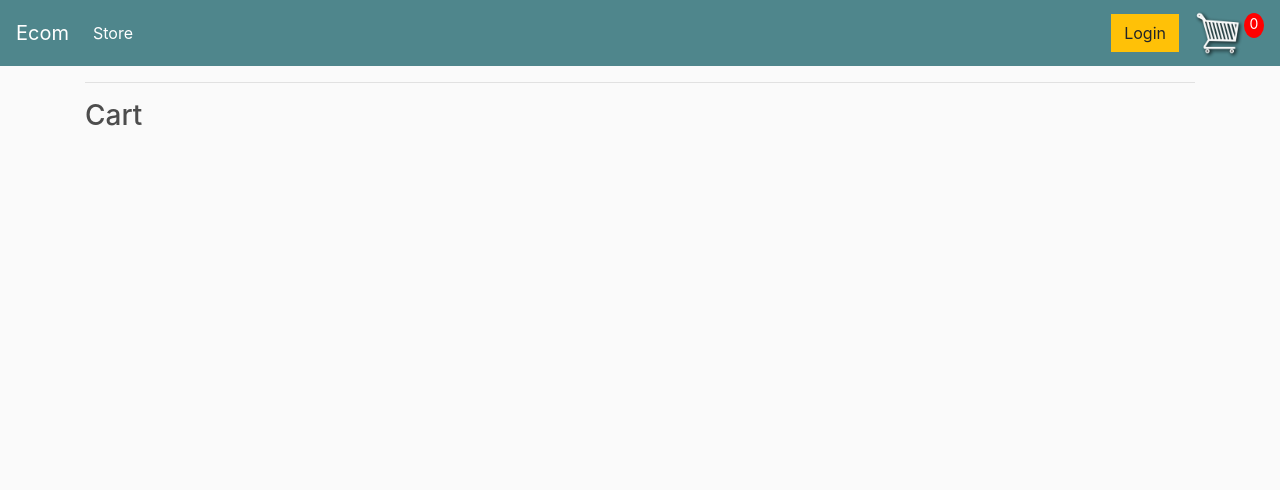
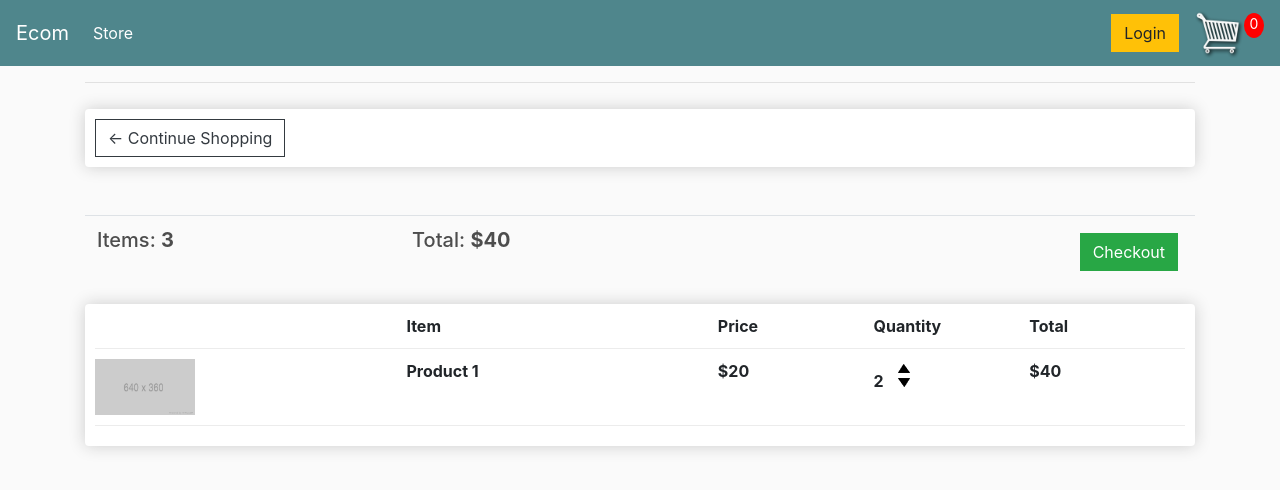
Before and after one commit to Daria200/E-commerce, a Django app: template store/templates/store/cart.html in a window 1280 px wide. Shown: the top 490 px of the page. Run offline with Django 3.2, Linux system fonts and the light colour scheme; the template is opened without the code that fills it, so the values that code supplies are empty; parts of the project's set-up code (start-up, migrations or seed data) failed here and were passed over; some libraries are stand-ins or nearby versions.

Commit message:
styling cart page

```diff
--- a/static/css/main.css
+++ b/static/css/main.css
@@ -9,6 +9,11 @@ h4,
 h5,
 h6 {
   color: hsl(0, 0%, 30%);
+}
+
+.al-to-right {
+  float: right;
+  margin: 5px;
 }
 
 .box-element {
@@ -24,6 +29,11 @@ h6 {
   -webkit-box-shadow: -1px -3px 5px -2px rgba(214, 214, 214, 1);
   -moz-box-shadow: -1px -3px 5px -2px rgba(214, 214, 214, 1);
   box-shadow: -1px -3px 5px -2px rgba(214, 214, 214, 1);
+}
+
+.price {
+  display: inline-block;
+  float: right;
 }
 
 .product {
--- a/store/templates/store/cart.html
+++ b/store/templates/store/cart.html
@@ -1,5 +1,44 @@
 {% extends 'store/main.html' %}
 {% load static %}
 {% block content %}
-<h3>Cart</h3>
+
+<div class="row">
+    <div class="col-lg-12">
+        <div class="box-element">
+            <a  class="btn btn-outline-dark" href="{% url 'store' %}">&#x2190;  Continue Shopping</a>
+        </div>
+        <br>
+        <br>
+        <table class="table">
+            <tr>
+                <th><h5>Items: <strong>3</strong></h5></th>
+                <th><h5>Total: <strong>$40</strong></h5></th>
+                <th><a class="btn btn-success al-to-right" href="{% url 'checkout' %}">Checkout</a></th>
+            </tr>
+        </table>
+        <div class="box-element">
+            <div class="cart-row">
+                <div style="flex:2"></div>
+                <div style="flex:2"><strong>Item</strong></div>
+                <div style="flex:1"><strong>Price</strong></div>
+                <div style="flex:1"><strong>Quantity</strong></div>
+                <div style="flex:1"><strong>Total</strong></div>
+            </div>
+            <div class="cart-row">
+                <div style="flex:2"><img class="row-image" src="{% static 'images/placeholder.png' %}" alt=""></div>
+                <div style="flex:2"><strong>Product 1</strong></div>
+                <div style="flex:1"><strong>$20</strong></div>
+                <div style="flex:1">
+                    <p class="quantity">2</p>
+                    <div class="quantity">
+                        <img class="chg-quantity" src="{% static  'images/arrow-up.png' %}">
+                        <img class="chg-quantity" src="{% static  'images/arrow-down.png' %}">
+                    </div>
+                </div>
+                <div style="flex:1"><strong>$40</strong></div>
+            </div>
+        </div>
+    </div>
+</div>
+
 {% endblock %}
--- a/store/templates/store/store.html
+++ b/store/templates/store/store.html
@@ -9,7 +9,7 @@
             <hr>
             <button  class="btn btn-outline-secondary add-btn">Add to Cart</button>
             <a class="btn btn-outline-success" href="#">View</a>
-            <h4 style="display: inline-block; float:right">$20</h4>
+            <h4 class="price">$20</h4>
         </div>
     </div>
     <div class="col-lg-4">
@@ -19,7 +19,7 @@
             <hr>
             <button  class="btn btn-outline-secondary add-btn">Add to Cart</button>
             <a class="btn btn-outline-success" href="#">View</a>
-            <h4 style="display: inline-block; float:right">$20</h4>
+            <h4 class="price">$20</h4>
         </div>
     </div>
     <div class="col-lg-4">
@@ -29,7 +29,7 @@
             <hr>
             <button  class="btn btn-outline-secondary add-btn">Add to Cart</button>
             <a class="btn btn-outline-success" href="#">View</a>
-            <h4 style="display: inline-block; float:right">$20</h4>
+            <h4 class="price">$20</h4>
         </div>
     </div>
 </div>
```
Also changed, not shown: static/images/arrow-down.png (added), static/images/arrow-up.png (added).
